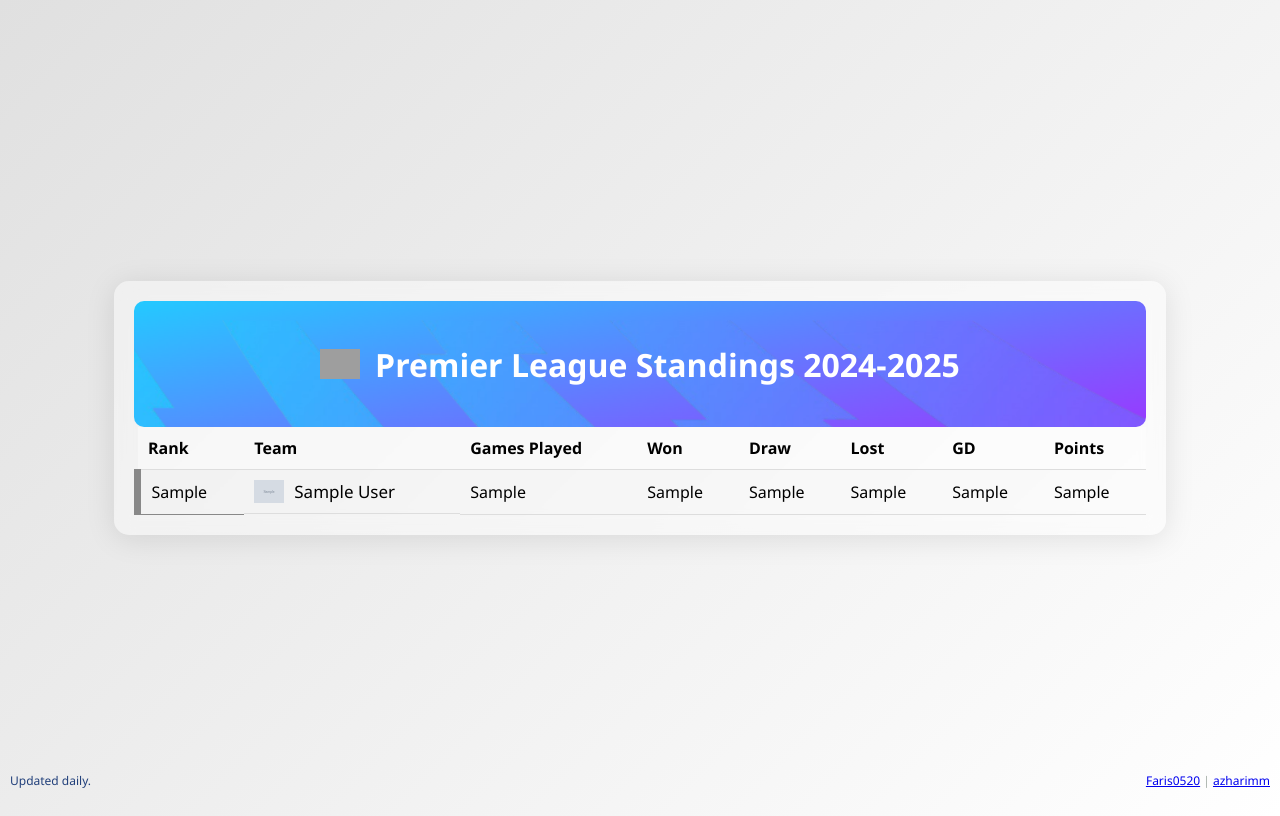
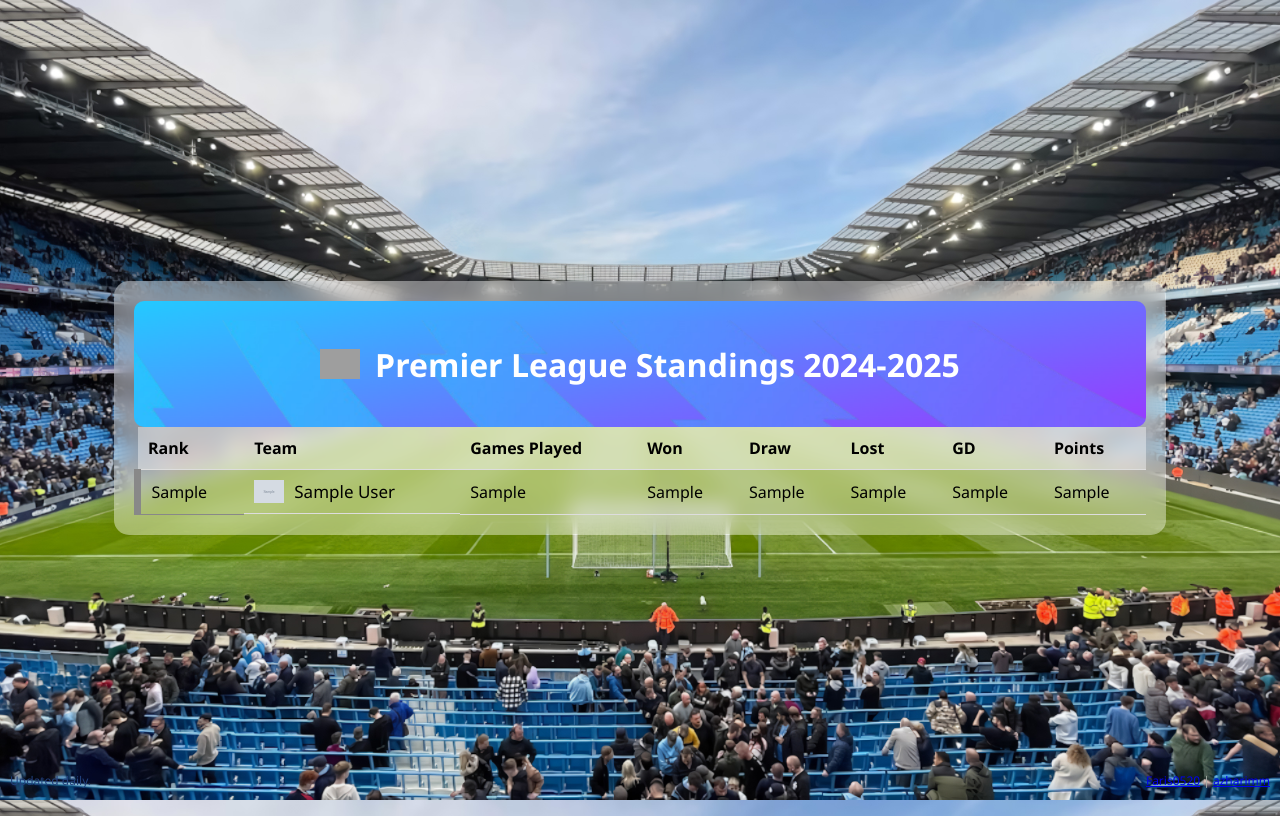
Before and after one commit to Faris0520/epl-table-flask, a Flask app: page / in a window 1280 px wide. Run offline with Flask 3, Linux system fonts and the light colour scheme; grey boxes marked "Sample" are stand-in pictures; a database or web service that is not in the repository returns one stand-in record (values such as "Sample title"); data that the repository does not hold is empty; grey boxes are pictures that could not be loaded.

Commit message:
feat: Update background image and styles

```diff
--- a/static/app.css
+++ b/static/app.css
@@ -1,13 +1,16 @@
 body{
-    font-family:'Segoe UI', Tahoma, Geneva, Verdana, sans-serif;
-    background: linear-gradient(135deg, #e0e0e0, #ffffff);
+    font-family: 'Segoe UI', Tahoma, Geneva, Verdana, sans-serif;
+    background-image: url("https://raw.githubusercontent.com/Faris0520/epl-table-flask/refs/heads/main/static/bg.jpg");
+    background-size: cover;
+    background-position: center;
+    background-attachment: fixed;
+    background-repeat: no-repeat;
     height: 100vh;
     display: flex;
     justify-content: center;
     align-items: center;
     overflow: auto;
 }
-
 .main{
     background: rgba(255, 255, 255, 0.4);
     backdrop-filter: blur(10px);
```
